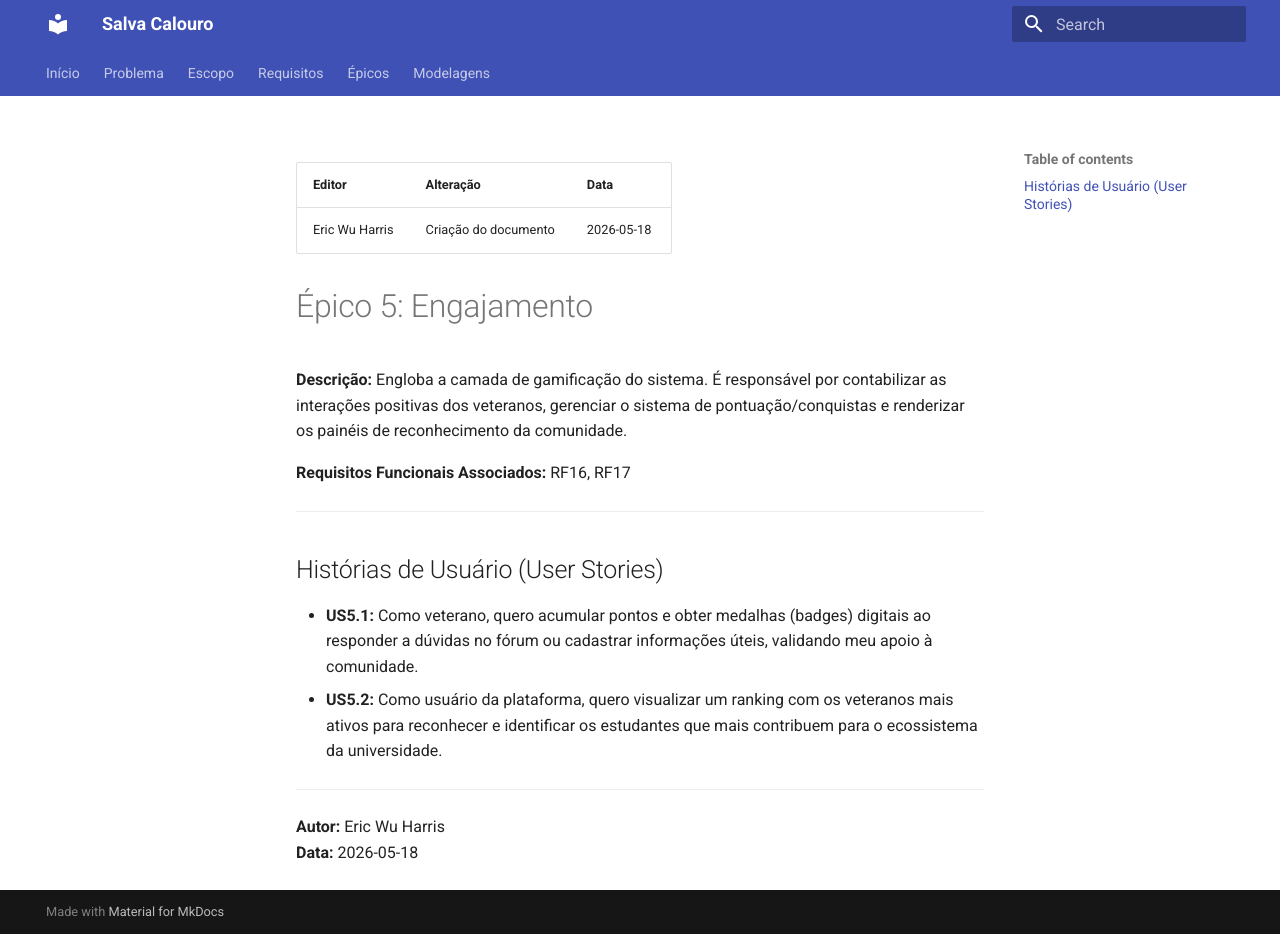
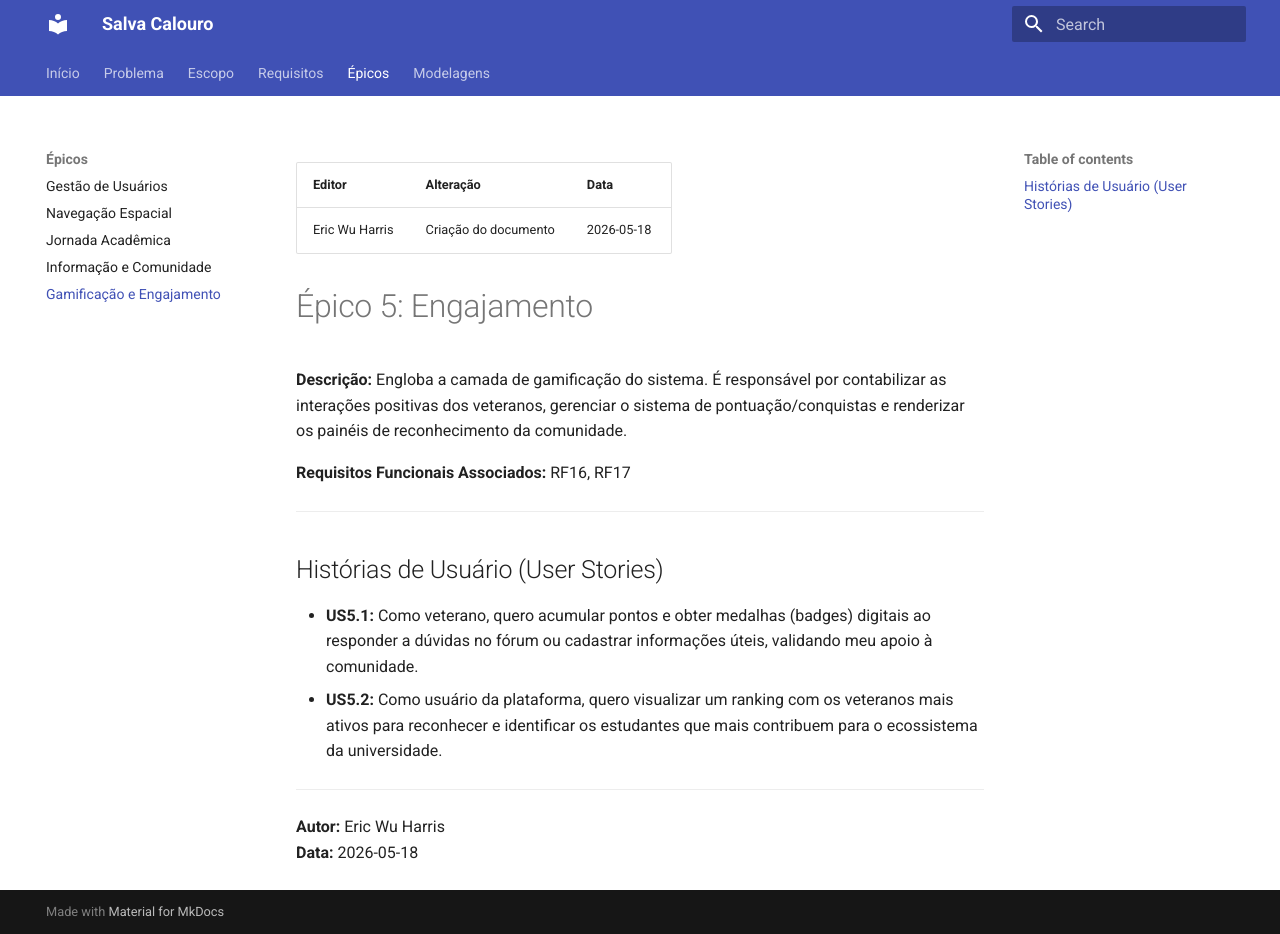
Before and after one commit to si-2026-1/salva-calouro, an MkDocs documentation site: the page built from docs/epicos/05-engajamento.md, in a window 1280 px wide and 934 px high. Built offline with MkDocs 1.6.1 and Material for MkDocs 9.7.7, drawn with Linux system fonts in a browser that asks for light colours.

Commit message:
adicionando épicos a navegação

```diff
--- a/mkdocs.yml
+++ b/mkdocs.yml
@@ -11,6 +11,8 @@ nav:
     - Gestão de Usuários: epicos/01-gestao-de-usuarios.md
     - Navegação Espacial: epicos/02-navegacao-espacial.md
     - Jornada Acadêmica: epicos/03-jornada-academica.md
+    - Informação e Comunidade: epicos/04-informacao-e-comunidade.md
+    - Gamificação e Engajamento: epicos/05-engajamento.md
   - Modelagens:
     - Diagrama Físico: diagramas/diagrama_fisico.md
     - Modelo Entidade-Relacionamento (MER): diagramas/mer.md
```
